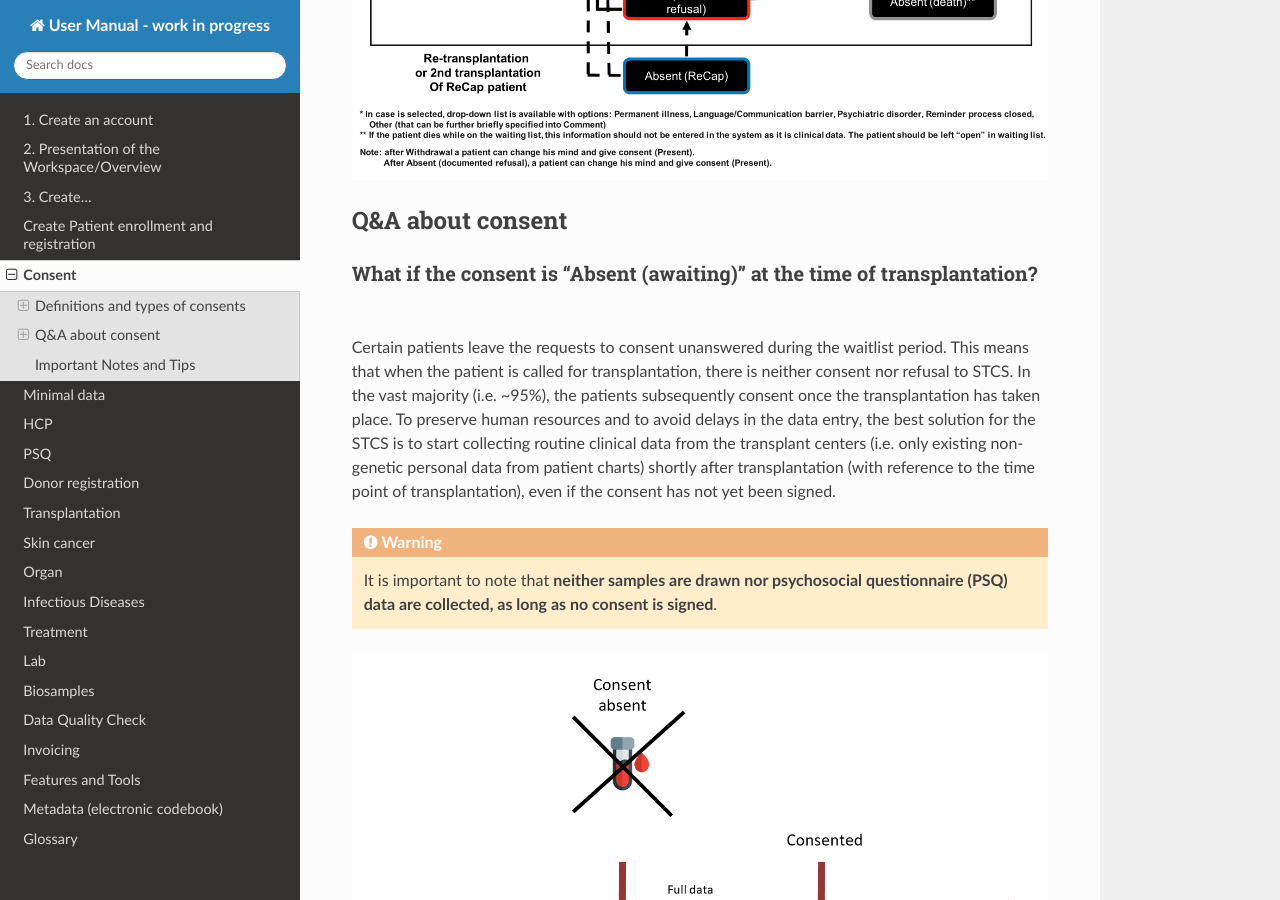
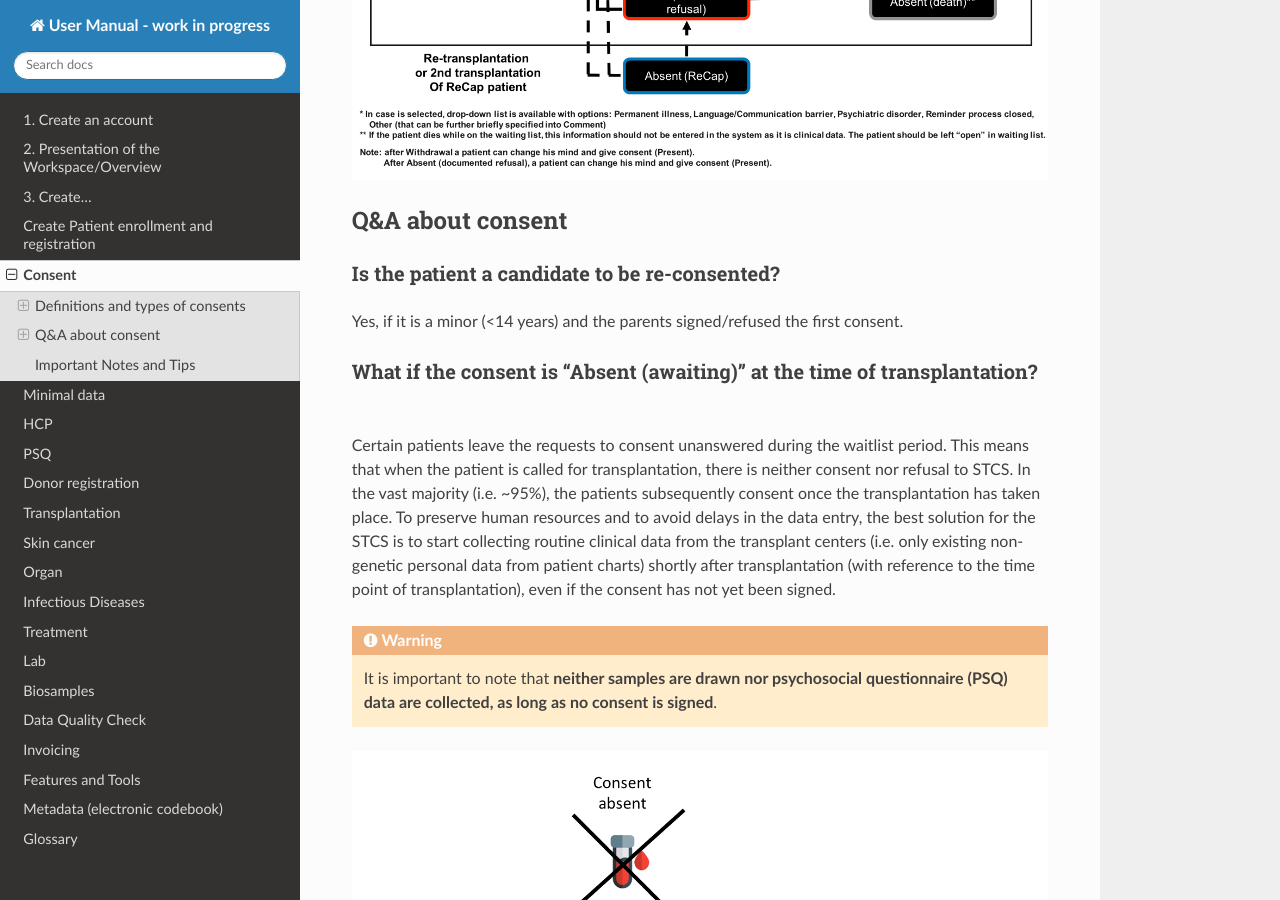
Before and after one commit to swiss-transplant-cohort-study/3LC-user-manual, a Sphinx documentation site: the page built from docs/source/consent.rst, in a window 1280 px wide and 900 px high, scrolled down 1054 px. Built offline with Sphinx 7.4.7 and the Read the Docs theme 3.1.0, drawn with Linux system fonts in a browser that asks for light colours.

Commit message:
Update consent.rst

```diff
--- a/docs/source/consent.rst
+++ b/docs/source/consent.rst
@@ -21,6 +21,11 @@ Flow chart
 
 Q&A about consent
 **************************************************************************************
+
+Is the patient a candidate to be re-consented?
+===================================================
+
+Yes, if it is a minor (<14 years) and the parents signed/refused the first consent.
 
 What if the consent is “Absent (awaiting)” at the time of transplantation?
 ===============================================================================
```
